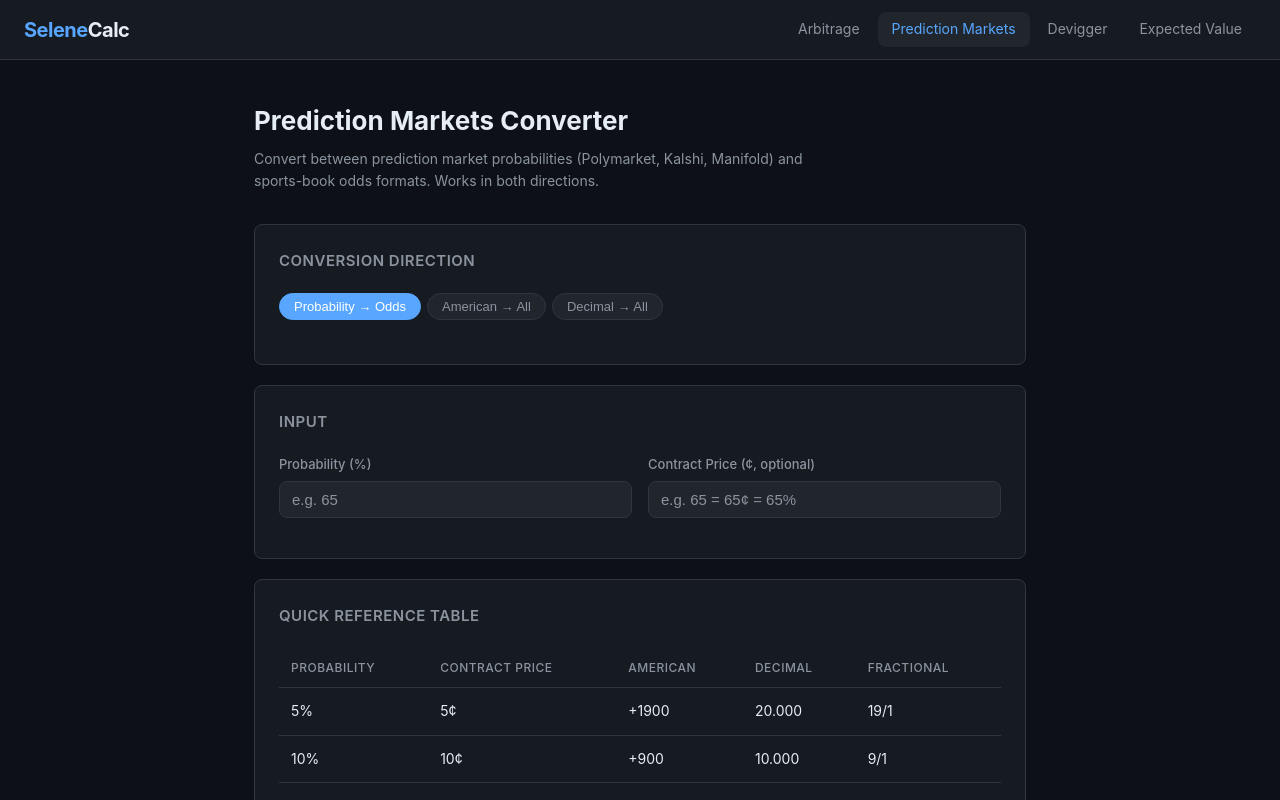
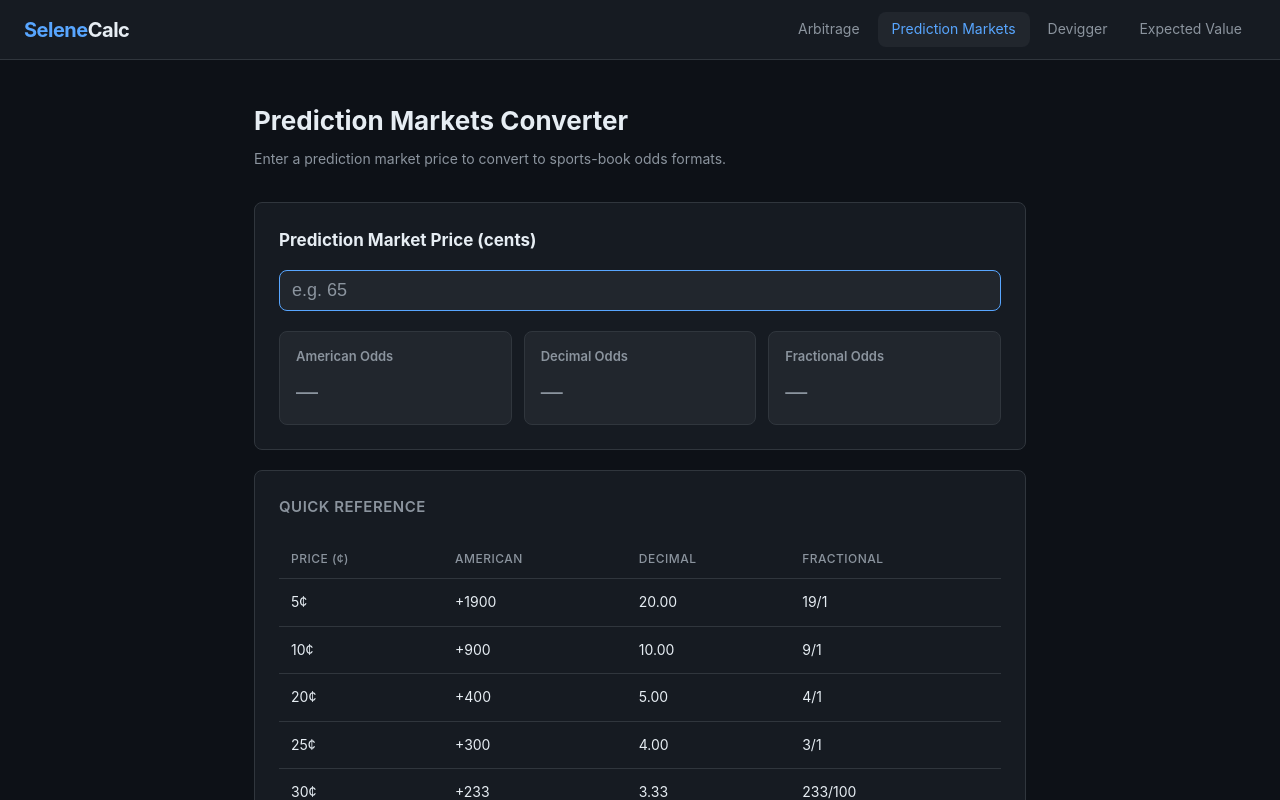
Before and after one commit to SimonWorku1/SeleneCalculators, a React (Vite) app: page /prediction-markets in a window 1280 px wide. Shown: the top 800 px of the page. Built offline with nearby package versions, Linux system fonts and the light colour scheme.

Commit message:
Redesign prediction markets to single-input layout
Single cents input → three output boxes (American, Decimal, Fractional).
Remove mode toggles. Reference table highlights the matching row.

https://claude.ai/code/session_018RSEzmPJKcY2VuhW8QDvCy

```diff
--- a/src/index.css
+++ b/src/index.css
@@ -597,3 +597,42 @@ input[type=number] { -moz-appearance: textfield; }
 }
 
 .col-remove:hover { color: var(--accent-red); background: rgba(248,81,73,0.1); }
+
+/* ── Prediction markets output grid ── */
+.pm-outputs {
+  display: grid;
+  grid-template-columns: repeat(3, 1fr);
+  gap: 12px;
+  margin-top: 20px;
+}
+
+.pm-output {
+  background: var(--surface2);
+  border: 1px solid var(--border);
+  border-radius: var(--radius);
+  padding: 14px 16px;
+}
+
+.pm-output-label {
+  font-size: 13px;
+  font-weight: 600;
+  color: var(--text-muted);
+  margin-bottom: 8px;
+}
+
+.pm-output-value {
+  font-size: 22px;
+  font-weight: 700;
+  color: var(--text);
+}
+
+.pm-output-value.placeholder {
+  color: var(--text-muted);
+  font-weight: 400;
+}
+
+.active-row td { color: var(--accent); font-weight: 600; }
+
+@media (max-width: 500px) {
+  .pm-outputs { grid-template-columns: 1fr; }
+}
--- a/src/pages/PredictionMarkets.jsx
+++ b/src/pages/PredictionMarkets.jsx
@@ -1,19 +1,14 @@
-import { useState, useMemo } from 'react'
+import { useState } from 'react'
 
 function probToAmerican(p) {
   if (p >= 0.5) return -(p / (1 - p)) * 100
   return ((1 - p) / p) * 100
 }
-function americanToDecimal(a) {
-  if (a >= 100) return (a / 100) + 1
-  return (100 / Math.abs(a)) + 1
-}
 function probToDecimal(p) { return 1 / p }
 function getGCD(a, b) { return b === 0 ? a : getGCD(b, a % b) }
 function toFractional(p) {
-  const ratio = (1 - p) / p
+  const num = Math.round(((1 - p) / p) * 100)
   const denom = 100
-  const num = Math.round(ratio * denom)
   const gcd = getGCD(num, denom)
   return `${num / gcd}/${denom / gcd}`
 }
@@ -24,141 +19,71 @@ function formatAmerican(a) {
 const REF_PROBS = [5, 10, 20, 25, 30, 40, 50, 60, 70, 75, 80, 90, 95]
 
 export default function PredictionMarkets() {
-  const [mode, setMode] = useState('prob')
-  const [probInput, setProbInput] = useState('')
-  const [centsInput, setCentsInput] = useState('')
-  const [americanInput, setAmericanInput] = useState('')
-  const [decimalInput, setDecimalInput] = useState('')
+  const [cents, setCents] = useState('')
 
-  // Compute the probability from whichever input mode is active
-  let prob = null
-  if (mode === 'prob' && probInput !== '') {
-    const v = parseFloat(probInput)
-    if (!isNaN(v) && v > 0 && v < 100) prob = v / 100
-  } else if (mode === 'american' && americanInput !== '') {
-    const a = parseFloat(americanInput)
-    if (!isNaN(a) && (a >= 100 || a <= -100)) {
-      prob = 1 / americanToDecimal(a)
-    }
-  } else if (mode === 'decimal' && decimalInput !== '') {
-    const d = parseFloat(decimalInput)
-    if (!isNaN(d) && d > 1) prob = 1 / d
-  }
+  const p = parseFloat(cents) / 100
+  const valid = !isNaN(p) && p > 0 && p < 1
 
-  const result = prob !== null ? {
-    prob,
-    dec: probToDecimal(prob),
-    amer: probToAmerican(prob),
-    frac: toFractional(prob),
-    cents: (prob * 100).toFixed(2),
-  } : null
-
-  function handleProbChange(val) {
-    setProbInput(val)
-    const v = parseFloat(val)
-    if (!isNaN(v)) setCentsInput(v.toFixed(2))
-  }
-
-  function handleCentsChange(val) {
-    setCentsInput(val)
-    const v = parseFloat(val)
-    if (!isNaN(v)) setProbInput(v.toFixed(2))
-  }
+  const american = valid ? formatAmerican(probToAmerican(p)) : '—'
+  const decimal  = valid ? probToDecimal(p).toFixed(2) : '—'
+  const frac     = valid ? toFractional(p) : '—'
 
   return (
     <div className="page">
       <div className="page-header">
         <h1>Prediction Markets Converter</h1>
-        <p>Convert between prediction market probabilities (Polymarket, Kalshi, Manifold) and sports-book odds formats. Works in both directions.</p>
+        <p>Enter a prediction market price to convert to sports-book odds formats.</p>
       </div>
 
       <div className="card">
-        <h2>Conversion Direction</h2>
-        <div className="format-toggle">
-          {[['prob','Probability → Odds'],['american','American → All'],['decimal','Decimal → All']].map(([m, label]) => (
-            <button key={m} className={`format-btn${mode === m ? ' active' : ''}`} onClick={() => setMode(m)}>{label}</button>
-          ))}
+        <div className="field">
+          <label style={{ fontSize: 17, fontWeight: 700, color: 'var(--text)', marginBottom: 10 }}>
+            Prediction Market Price (cents)
+          </label>
+          <input
+            type="number"
+            placeholder="e.g. 65"
+            min="1"
+            max="99"
+            step="1"
+            value={cents}
+            onChange={e => setCents(e.target.value)}
+            style={{ fontSize: 18 }}
+            autoFocus
+          />
+        </div>
+
+        <div className="pm-outputs">
+          <div className="pm-output">
+            <div className="pm-output-label">American Odds</div>
+            <div className={`pm-output-value${valid ? '' : ' placeholder'}`}>{american}</div>
+          </div>
+          <div className="pm-output">
+            <div className="pm-output-label">Decimal Odds</div>
+            <div className={`pm-output-value${valid ? '' : ' placeholder'}`}>{decimal}</div>
+          </div>
+          <div className="pm-output">
+            <div className="pm-output-label">Fractional Odds</div>
+            <div className={`pm-output-value${valid ? '' : ' placeholder'}`}>{frac}</div>
+          </div>
         </div>
       </div>
 
-      {mode === 'prob' && (
-        <div className="card">
-          <h2>Input</h2>
-          <div className="field-group">
-            <div className="field">
-              <label>Probability (%)</label>
-              <input type="number" placeholder="e.g. 65" min="0.01" max="99.99" step="0.01" value={probInput} onChange={e => handleProbChange(e.target.value)} />
-            </div>
-            <div className="field">
-              <label>Contract Price (¢, optional)</label>
-              <input type="number" placeholder="e.g. 65 = 65¢ = 65%" min="0.01" max="99.99" step="0.01" value={centsInput} onChange={e => handleCentsChange(e.target.value)} />
-            </div>
-          </div>
-        </div>
-      )}
-
-      {mode === 'american' && (
-        <div className="card">
-          <h2>Input</h2>
-          <div className="field-group">
-            <div className="field">
-              <label>American Odds</label>
-              <input type="number" placeholder="e.g. -150 or +200" value={americanInput} onChange={e => setAmericanInput(e.target.value)} />
-            </div>
-          </div>
-        </div>
-      )}
-
-      {mode === 'decimal' && (
-        <div className="card">
-          <h2>Input</h2>
-          <div className="field-group">
-            <div className="field">
-              <label>Decimal Odds</label>
-              <input type="number" placeholder="e.g. 1.667" min="1.001" step="0.001" value={decimalInput} onChange={e => setDecimalInput(e.target.value)} />
-            </div>
-          </div>
-        </div>
-      )}
-
-      {result && (
-        <div className="card">
-          <h2>Converted Values</h2>
-          <table className="conv-table">
-            <tbody>
-              <tr><td className="conv-label">Probability</td><td><span className="conv-value blue">{(result.prob * 100).toFixed(2)}%</span></td></tr>
-              <tr><td className="conv-label">Contract Price</td><td><span className="conv-value">{result.cents}¢</span> &nbsp;<span className="badge badge-blue">Poly / Kalshi</span></td></tr>
-              <tr><td className="conv-label">American Odds</td><td><span className="conv-value">{formatAmerican(result.amer)}</span></td></tr>
-              <tr><td className="conv-label">Decimal Odds</td><td><span className="conv-value">{result.dec.toFixed(3)}</span></td></tr>
-              <tr><td className="conv-label">Fractional Odds</td><td><span className="conv-value">{result.frac}</span></td></tr>
-              <tr>
-                <td className="conv-label">Implied Edge vs 50/50</td>
-                <td>
-                  <span className={`conv-value ${result.prob > 0.5 ? 'red' : 'green'}`}>{result.prob > 0.5 ? '-' : '+'}{Math.abs((result.prob - 0.5) * 100).toFixed(2)}%</span>
-                  {' '}<span className={`badge ${result.prob > 0.5 ? 'badge-red' : 'badge-green'}`}>{result.prob > 0.5 ? 'Favorite' : 'Underdog'}</span>
-                </td>
-              </tr>
-            </tbody>
-          </table>
-        </div>
-      )}
-
       <div className="card">
-        <h2>Quick Reference Table</h2>
+        <h2>Quick Reference</h2>
         <table className="result-table">
           <thead>
-            <tr><th>Probability</th><th>Contract Price</th><th>American</th><th>Decimal</th><th>Fractional</th></tr>
+            <tr><th>Price (¢)</th><th>American</th><th>Decimal</th><th>Fractional</th></tr>
           </thead>
           <tbody>
             {REF_PROBS.map(pct => {
-              const p = pct / 100
+              const prob = pct / 100
               return (
-                <tr key={pct}>
-                  <td>{pct}%</td>
+                <tr key={pct} className={cents === String(pct) ? 'active-row' : ''}>
                   <td>{pct}¢</td>
-                  <td>{formatAmerican(probToAmerican(p))}</td>
-                  <td>{probToDecimal(p).toFixed(3)}</td>
-                  <td>{toFractional(p)}</td>
+                  <td>{formatAmerican(probToAmerican(prob))}</td>
+                  <td>{probToDecimal(prob).toFixed(2)}</td>
+                  <td>{toFractional(prob)}</td>
                 </tr>
               )
             })}
```
